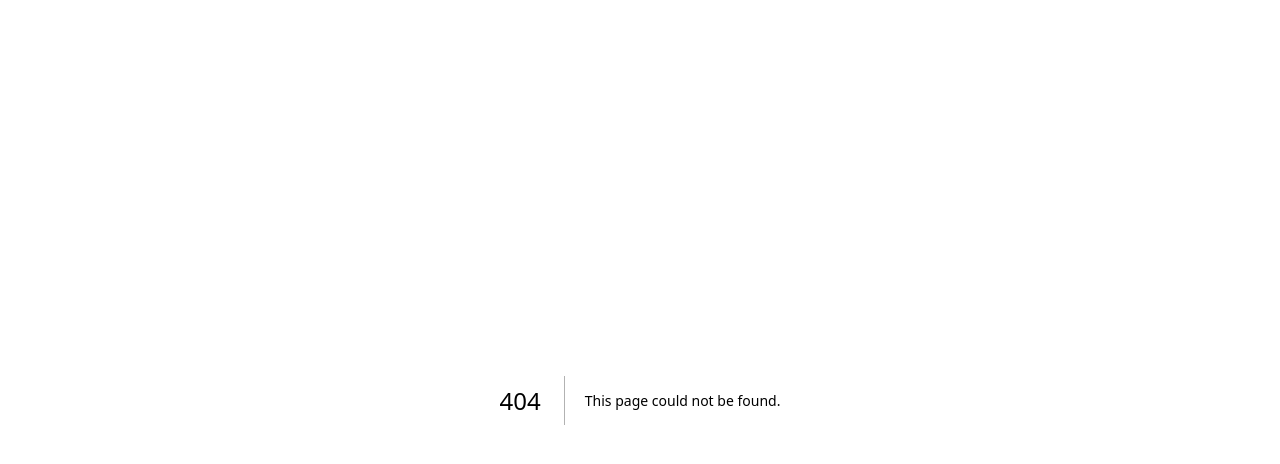
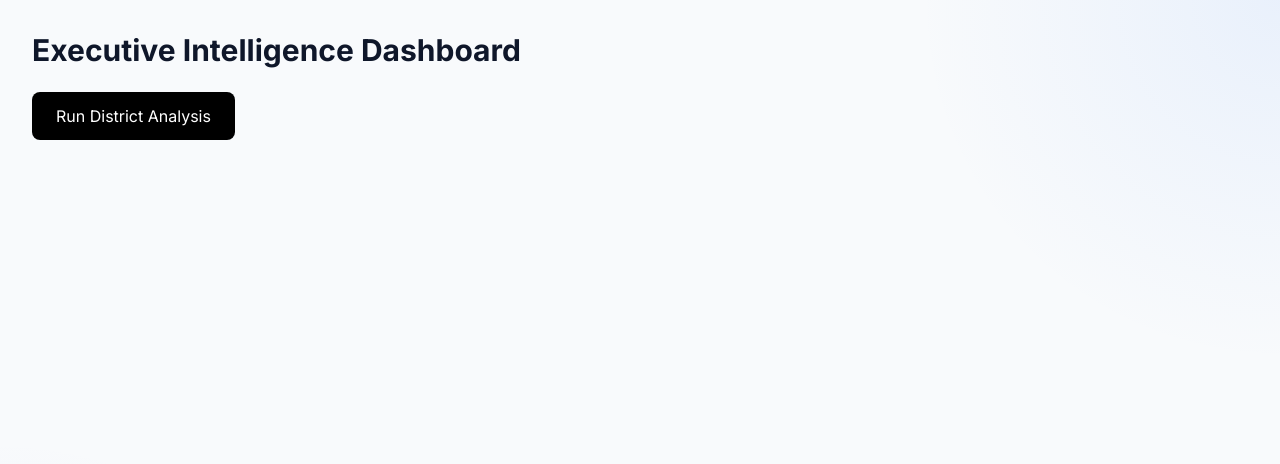
Before and after one commit to jmarc296-jpg/instructional-leadership-practice, a Next.js app: page /executive-intelligence in a window 1280 px wide. Before the commit this address had no page. Shown: the top 464 px of the page. Built offline with nearby package versions, Linux system fonts and the light colour scheme.

Commit message:
Built unified executive intelligence dashboard

```diff
--- /dev/null
+++ b/app/executive-intelligence/page.tsx
@@ -0,0 +1,86 @@
+"use client";
+
+import { useState } from "react";
+
+export default function ExecutiveIntelligencePage() {
+  const [riskData, setRiskData] = useState(null);
+  const [prescriptions, setPrescriptions] = useState(null);
+  const [successionData, setSuccessionData] = useState(null);
+
+  async function runExecutiveAnalysis() {
+    const riskRes = await fetch("/api/risk-engine", {
+      method: "POST",
+      body: JSON.stringify({
+        instructionalLeadership: 55,
+        teacherRetention: 60,
+        studentAchievement: 50,
+        executionReliability: 45,
+        cultureHealth: 65,
+        talentManagement: 50
+      })
+    });
+
+    const risk = await riskRes.json();
+    setRiskData(risk);
+
+    const prescriptionRes = await fetch("/api/prescription-engine", {
+      method: "POST",
+      body: JSON.stringify({
+        risk: risk.risk
+      })
+    });
+
+    const prescription = await prescriptionRes.json();
+    setPrescriptions(prescription);
+
+    const successionRes = await fetch("/api/succession-engine", {
+      method: "POST",
+      body: JSON.stringify({
+        instructionalLeadership: 75,
+        staffManagement: 70,
+        executionConsistency: 72,
+        schoolCulture: 80,
+        studentOutcomes: 68
+      })
+    });
+
+    const succession = await successionRes.json();
+    setSuccessionData(succession);
+  }
+
+  return (
+    <div className="p-8 space-y-6">
+      <h1 className="text-3xl font-bold">
+        Executive Intelligence Dashboard
+      </h1>
+
+      <button
+        onClick={runExecutiveAnalysis}
+        className="bg-black text-white px-6 py-3 rounded-lg"
+      >
+        Run District Analysis
+      </button>
+
+      {riskData && (
+        <div className="border p-4 rounded-lg">
+          <h2 className="font-bold">Leadership Risk</h2>
+          <pre>{JSON.stringify(riskData, null, 2)}</pre>
+        </div>
+      )}
+
+      {prescriptions && (
+        <div className="border p-4 rounded-lg">
+          <h2 className="font-bold">Intervention Plan</h2>
+          <pre>{JSON.stringify(prescriptions, null, 2)}</pre>
+        </div>
+      )}
+
+      {successionData && (
+        <div className="border p-4 rounded-lg">
+          <h2 className="font-bold">Succession Readiness</h2>
+          <pre>{JSON.stringify(successionData, null, 2)}</pre>
+        </div>
+      )}
+    </div>
+  );
+}
```
